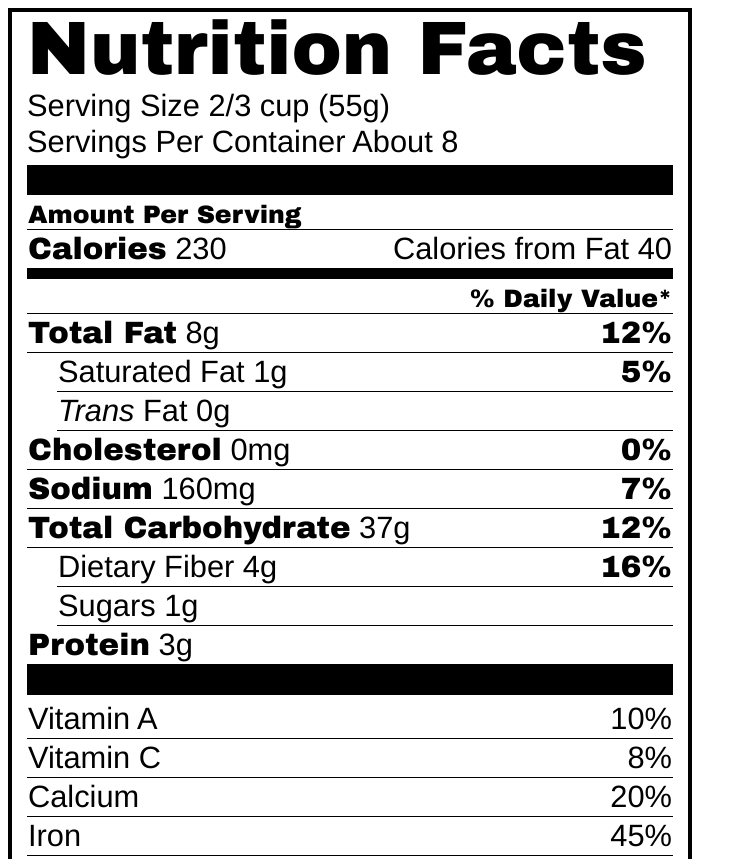
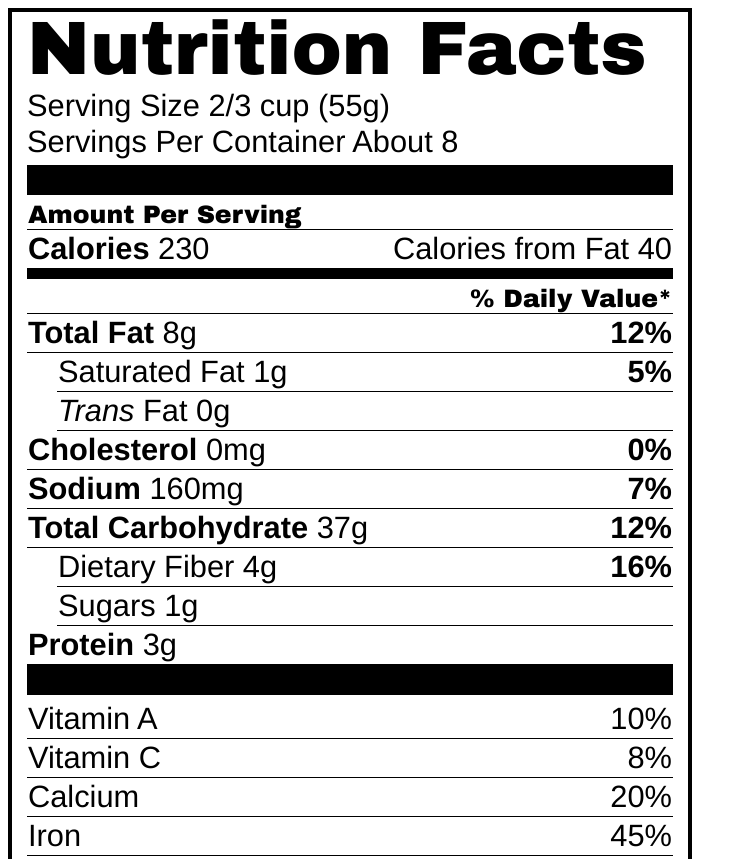
Before and after one commit to antonylao/ls175_ls202, a plain HTML site: page nutrition_facts_label.html in a window 1280 px wide. Shown: the top 859 px of the page, without its empty margins (0-747 px from the left). Drawn offline with Linux system fonts and the light colour scheme.

Commit message:
Update nutrition_facts_label.html after LS review

```diff
--- a/nutrition_facts_label.html
+++ b/nutrition_facts_label.html
@@ -91,6 +91,22 @@
         display: inline;
       }
 
+      dt {
+        font-weight: bold;
+      }
+
+      td + td dt {
+        font-weight: normal;
+      }
+
+      .indent + td dt {
+        font-weight: normal;
+      }
+
+      main table:nth-child(3) td:last-child {
+        font-weight: bold;
+      }
+
       dd {
         margin-left: 0;
       }
@@ -157,14 +173,14 @@
     <main>
       <table>
         <tr>
-          <th>Amount Per Serving</th>
+          <th scope="col">Amount Per Serving</th>
           <td></td>
         </tr>
         <tr>
           <td>
             <dl>
               <dt>
-                <b>Calories</b>
+                Calories
               </dt>
               <dd>230</dd>
             </dl>
@@ -183,16 +199,16 @@
       <table>
         <tr>
           <td colspan="2"></td>
-          <th>% Daily Value*</th>
+          <th scope="col">% Daily Value*</th>
         </tr>
         <tr>
           <td colspan="2">
             <dl>
-              <dt><b>Total Fat</b></dt>
+              <dt>Total Fat</dt>
               <dd>8g</dd>
             </dl>
           </td>
-          <td><b>12%</b></td>
+          <td>12%</td>
         </tr>
         <tr>
           <td class="indent"></td>
@@ -202,13 +218,13 @@
               <dd>1g</dd>
             </dl>
           </td>
-          <td><b>5%</b></td>
+          <td>5%</td>
         </tr>
         <tr>
           <td class="indent"></td>
           <td>
             <dl>
-              <dt><i>Trans</i> Fat</dt>
+              <dt><em>Trans</em> Fat</dt>
               <dd>0g</dd>
             </dl>
           </td>
@@ -217,30 +233,30 @@
         <tr>
           <td colspan="2">
             <dl>
-              <dt><b>Cholesterol</b></dt>
+              <dt>Cholesterol</dt>
               <dd>0mg</dd>
             </dl>
           </td>
-          <td><b>0%</b></td>
+          <td>0%</td>
         </tr>
 
         <tr>
           <td colspan="2">
             <dl>
-              <dt><b>Sodium</b></dt>
+              <dt>Sodium</dt>
               <dd>160mg</dd>
             </dl>
           </td>
-          <td><b>7%</b></td>
+          <td>7%</td>
         </tr>
         <tr>
           <td colspan="2">
             <dl>
-              <dt><b>Total Carbohydrate</b></dt>
+              <dt>Total Carbohydrate</dt>
               <dd>37g</dd>
             </dl>
           </td>
-          <td><b>12%</b></td>
+          <td>12%</td>
         </tr>
         <tr>
           <td class="indent"></td>
@@ -250,7 +266,7 @@
               <dd>4g</dd>
             </dl>
           </td>
-          <td><b>16%</b></td>
+          <td>16%</td>
         </tr>
         <tr>
           <td class="indent"></td>
@@ -265,7 +281,7 @@
         <tr>
           <td colspan="2">
             <dl>
-              <dt><b>Protein</b></dt>
+              <dt>Protein</dt>
               <dd>3g</dd>
             </dl>
           </td>
@@ -303,8 +319,8 @@
         <tr>
           <td colspan="2"></td>
           <th scope="col">Calories:</th>
-          <td>2,000</td>
-          <td>2,500</td>
+          <th scope="col">2,000</td>
+          <th scope="col">2,500</td>
         </tr>
         <tr>
           <th scope="row" colspan="2">Total Fat</th>
```
